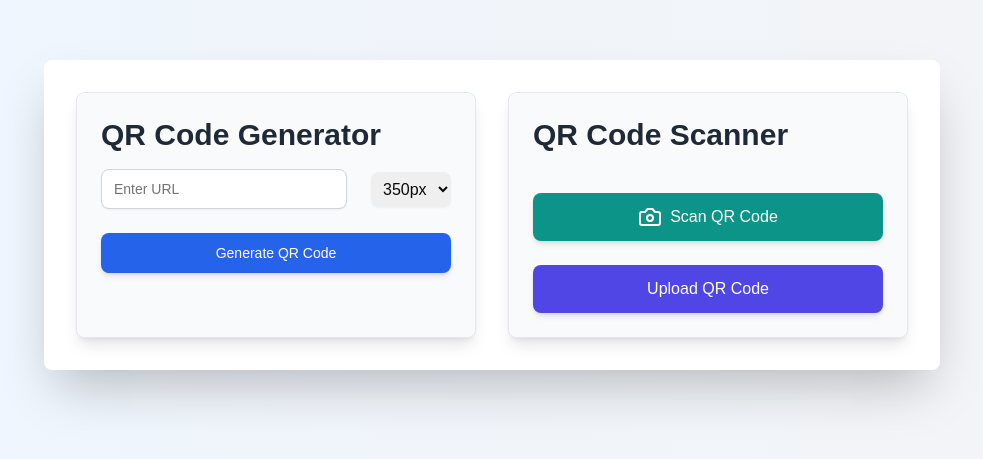
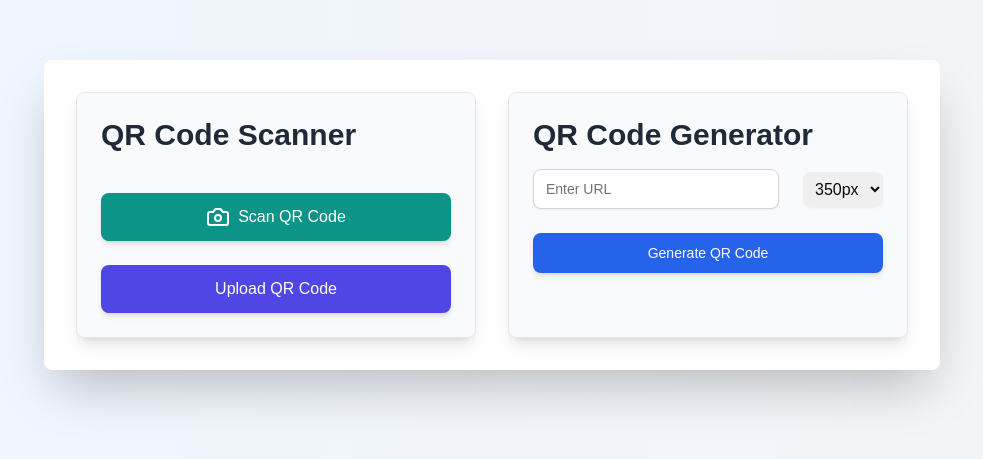
Before and after one commit to SOMONSOUM/qr-generator-scanner, a Next.js app: page / in a window 1280 px wide. Shown: the part 185-644 px from the top of the page, without its empty margins (148-1131 px from the left). Built offline with nearby package versions, Linux system fonts and the light colour scheme; a web font is replaced by a local one.

Commit message:
setup project

```diff
--- a/src/app/page.tsx
+++ b/src/app/page.tsx
@@ -21,11 +21,11 @@ export default function Home() {
           "grid grid-cols-1 md:grid-cols-2 gap-8"
         )}
       >
+        {/* QR Code Scanner Section */}
+        <QRScanner size={size} />
+
         {/* QR Code Generator Section */}
         <QrGenerator size={size} setSize={setSize} />
-
-        {/* QR Code Scanner Section */}
-        <QRScanner size={size} />
       </div>
     </main>
   );
```
